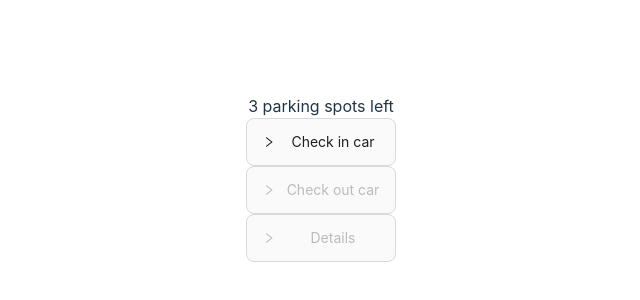
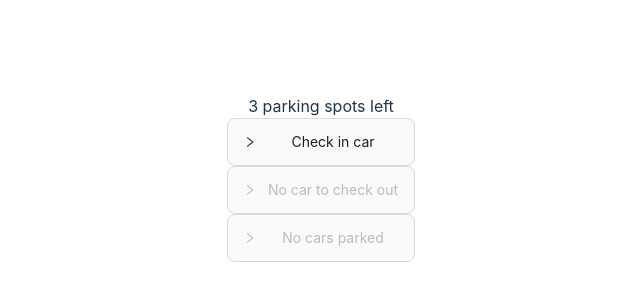
Before and after one commit to decaf12/parking-garage, a React (Vite) app: page / in a window 1280 px wide. Shown: the part 222-522 px from the top of the page, without its empty margins (319-959 px from the left). Built offline with nearby package versions, Linux system fonts and the light colour scheme.

Commit message:
conditional titles for Collaps

```diff
--- a/src/App.tsx
+++ b/src/App.tsx
@@ -98,7 +98,7 @@ function App() {
         items={[
           {
             key: 'checkinForm',
-            label: 'Check in car',
+            label: freeParkingSpotCount ? 'Check in car' : 'Cannot check in car (garage full)',
             children: (
               <>
                 {checkinForm}
@@ -120,11 +120,11 @@ function App() {
         ]}
         />
       <Collapse
-        {...freeParkingSpotCount < garage.totalSpots ? {} : {collapsible: "disabled"}}
+        {...garage.occupants.length ? {} : {collapsible: "disabled"}}
         items={[
           {
             key: 'checkoutForm',
-            label: 'Check out car',
+            label: garage.occupants.length ? 'Check out car' : 'No car to check out',
             children: (
               <>
                 {checkoutForm}
@@ -150,7 +150,7 @@ function App() {
         items={[
           {
             key: 'details',
-            label: 'Details',
+            label: garage.occupants.length ? 'Details' : 'No cars parked',
             children: garage.occupants.map((parkingSpot) =>
                   <ParkingSpotDetailCard
                     key={parkingSpot.licensePlate}
```
